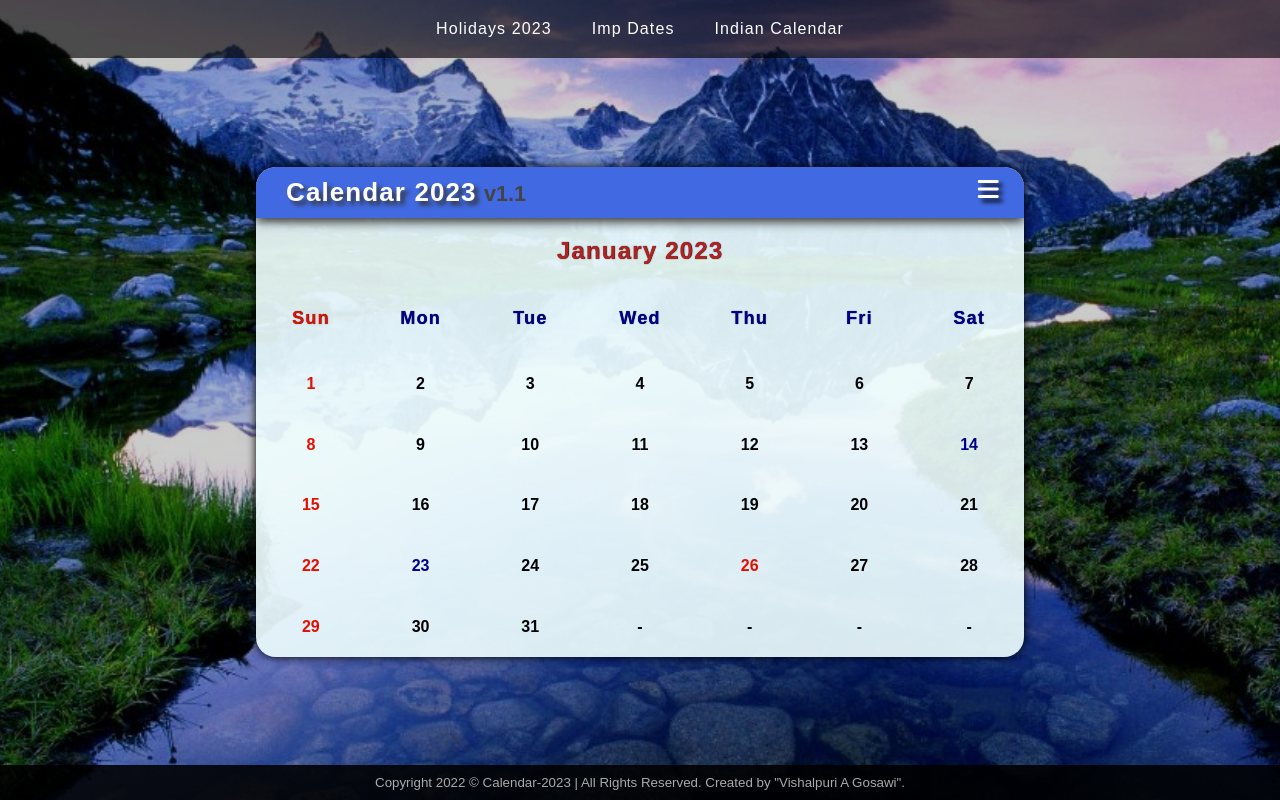
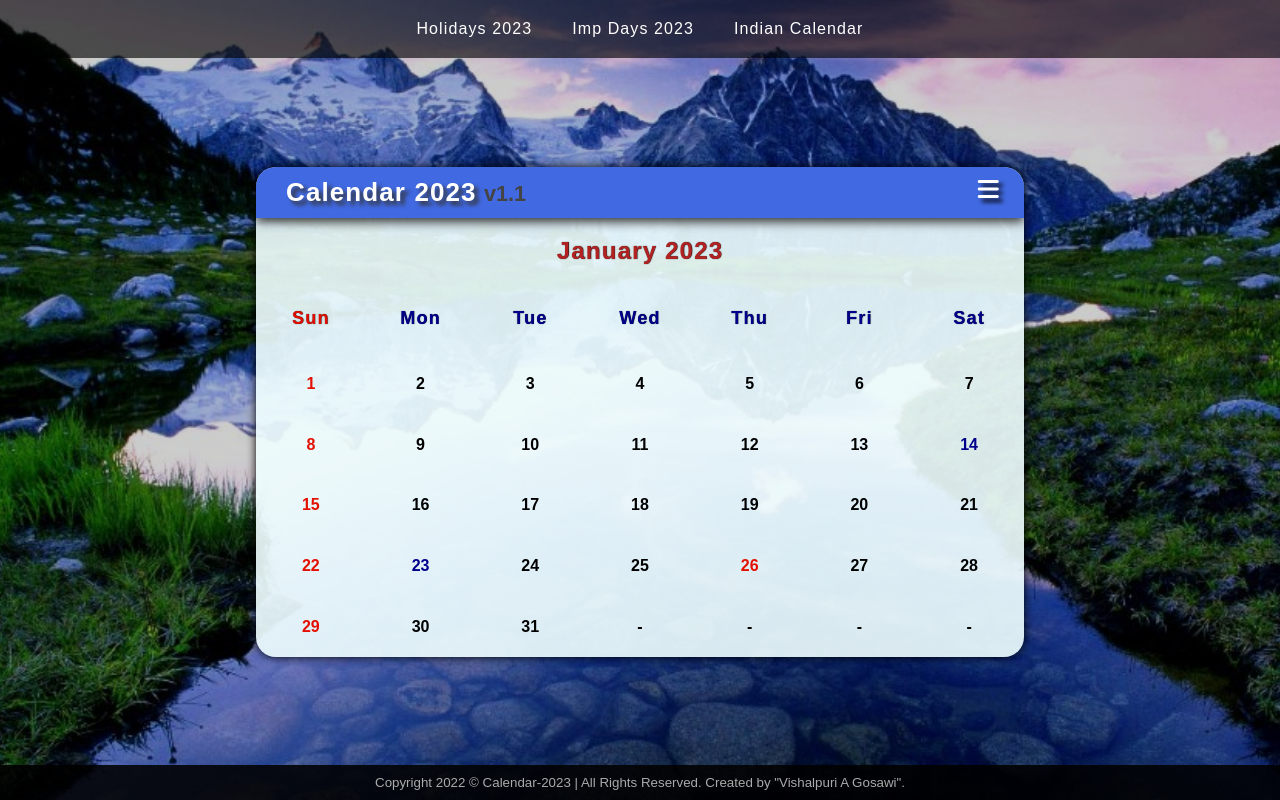
Before and after one commit to KnowledgeEnthusiast/Calendar2023_Update2, a plain HTML site: page index.html in a window 1280 px wide. Drawn offline with nearby package versions, Linux system fonts and the light colour scheme; a web font is replaced by a local one.

Commit message:
Calendar2023_FinalUpdate

```diff
--- a/index.html
+++ b/index.html
@@ -30,7 +30,7 @@
 	<div class="wrapper">
 		<header>
 			<a href="https://www.timeanddate.com/holidays/india/2023" target="_blank">Holidays 2023</a>
-			<a href="https://panchang.astrosage.com/calendars/indiancalendar?date=2023&language=hi&lid=1261481" target="_blank">Imp Dates</a>
+			<a href="https://panchang.astrosage.com/calendars/indiancalendar?date=2023&language=hi&lid=1261481" target="_blank">Imp Days 2023</a>
 			<a href="https://panchang.astrosage.com/calendars/indiancalendar?date=2023&language=en" target="_blank">Indian Calendar</a>
 		</header>
 
```
